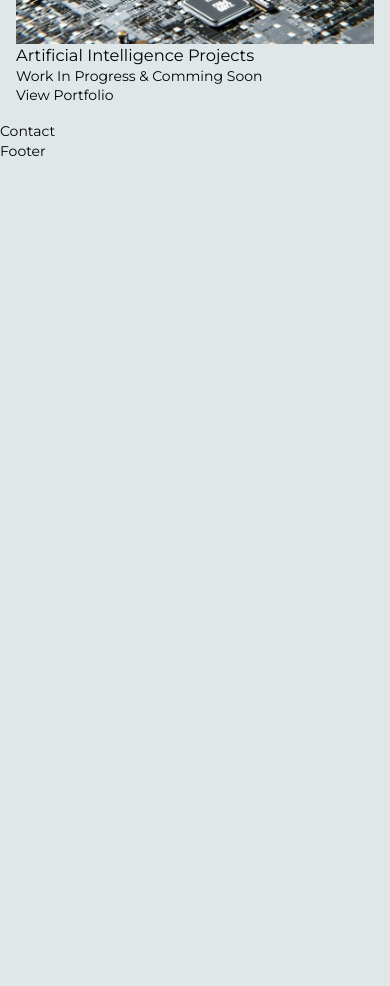
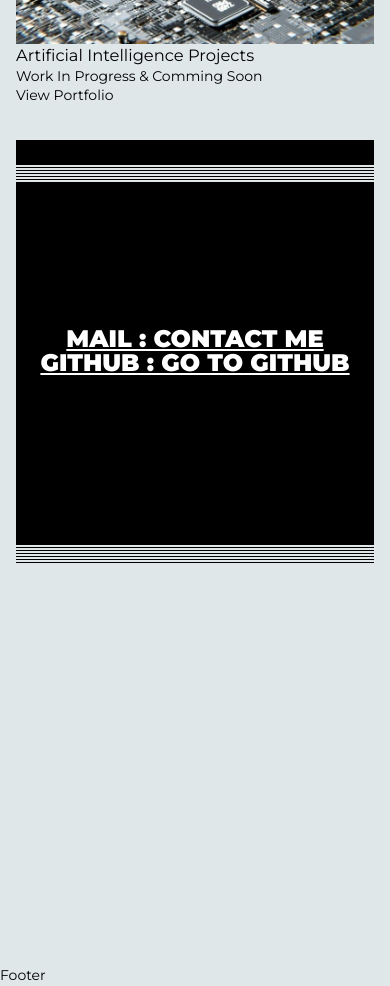
Before and after one commit to Sol-Data/Portfolio-Site-React, a React (Create React App) app: page / in a window 390 px wide. Shown: the part 8500-9486 px from the top of the page. Before the commit the page ends 8661 px from the top, so only its background shows below. Built offline with nearby package versions, Linux system fonts and the light colour scheme; a small style sheet from the web is missing; a web font is replaced by a local one.

Commit message:
Complete the contact area

```diff
--- a/src/assets/scss/section/_contact.scss
+++ b/src/assets/scss/section/_contact.scss
@@ -0,0 +1,125 @@
+#contact {
+    height: 100vh;
+}
+.contact__inner {
+    width: 100%;
+    height: 100%;
+    padding: 16px;
+    align-items: flex-start;
+    justify-content: flex-end;
+    flex-direction: column;
+
+    @media (max-width: 800px){
+        justify-content: center;
+    }
+
+.contact__title {
+    font-size: 10vw;
+    text-transform: uppercase;
+    line-height: 1;
+    font-weight: 800;
+    white-space: nowrap;
+    text-indent: -0.5vw;
+    letter-spacing: -0.3vw;
+
+    @media (max-width: 800px){
+        display: none;
+    }
+}
+.contact__text {
+    width: 100%;
+    height: 40vh;
+    background-color: var(--black);
+    color: var(--white);
+    display: flex;
+    align-items: center;
+    justify-content: center;
+    flex-direction: column;
+    position: relative;
+
+    .text {
+    font-size: 3vw;
+    line-height: 1;
+    font-weight: 900;
+    text-transform: uppercase;
+    text-decoration: underline;
+    text-align: center;
+    position: relative;
+    z-index: 100;
+    transition: all 0.3s;
+    cursor: all-scroll;
+
+    @media (max-width: 800px){
+        font-size: 24px;
+        padding: 0 16px;
+        word-break: break-all;
+    }
+  }
+}
+.contact__lines {
+    width: 100%;
+
+    .line {
+    display: block;
+    width: 100%;
+    height: 1px;
+    background-color: var(--black);
+    margin-bottom: 0.5vw;
+
+    &:nth-child(1){
+        height: 25px;
+    }
+    &:nth-child(2){
+        height: 17;
+    }
+    &:nth-child(3){
+        height: 13;
+    }
+    &:nth-child(4){
+        height: 9;
+    }
+    &:nth-child(5){
+        height: 5;
+    }
+    &:nth-child(6){
+        height: 2;
+    }
+    &:nth-child(7){
+        height: 1;
+    }
+ }
+ &.top {
+    .line {
+        margin-top: 0.5vw;
+        margin-bottom: 0;
+        display: none;
+
+        @media (max-width: 800px){
+            display: block;
+        }
+
+        &:nth-child(1){
+            height: 1;
+        }
+        &:nth-child(2){
+            height: 2;
+        }
+        &:nth-child(3){
+            height: 5;
+        }
+        &:nth-child(4){
+            height: 9;
+        }
+        &:nth-child(5){
+            height: 13;
+        }
+        &:nth-child(6){
+            height: 17;
+        }
+        &:nth-child(7){
+            height: 25;
+        }
+      }
+    }
+  }
+}
--- a/src/components/Contact.jsx
+++ b/src/components/Contact.jsx
@@ -1,7 +1,57 @@
 import React from "react";
 
+const contactText = [
+    {
+        link: "mailto:leonswork1007@gmail.com",
+        title: "mail : Contact me",
+    },
+    {
+        link: "https://github.com/Sol-Data",
+        title: "GITHUB : Go to github",
+    },
+];
+
 const Contact = () => {
-    return <div>Contact</div>;
-};
+    return (
+        <section id="contact">
+          <div className="contact__inner">
+           <h2 className="contact__title">Contact</h2>
+           <div className="contact__lines top" aria-hidden="true">
+              <span className="line"></span>
+              <span className="line"></span>
+              <span className="line"></span>
+              <span className="line"></span>
+              <span className="line"></span>
+              <span className="line"></span>
+              <span className="line"></span>
+           </div>
+           <div className="contact__text">
+              <div className="text">
+                {contactText.map((contact, key) => (
+                    <div key={key}>
+                        <a
+                           href={contact.link}
+                           rel="noopener noreferrer"
+                           target="_blank"
+                        >
+                           {contact.title}
+                        </a>
+                    </div>
+                ))}
+              </div>
+          </div>
+          <div className="contact__lines" aria-hidden="true">
+              <span className="line"></span>
+              <span className="line"></span>
+              <span className="line"></span>
+              <span className="line"></span>
+              <span className="line"></span>
+              <span className="line"></span>
+              <span className="line"></span>
+           </div>
+          </div>
+        </section>
+    );
+  };
 
 export default Contact;
```
